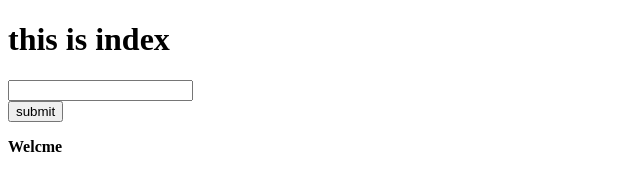
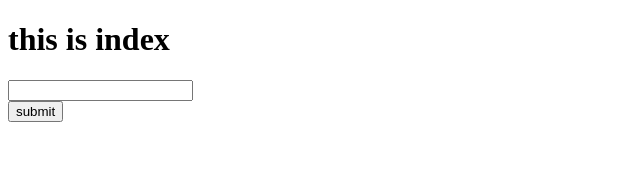
Before and after one commit to vaishnavirashinkar14/my-first-repo, a plain HTML site: page index.html in a window 1280 px wide. Shown: the full height of the page, 0-640 px from the left. Drawn offline with Linux system fonts and the light colour scheme.

Commit message:
wecme msg delete

```diff
--- a/index.html
+++ b/index.html
@@ -9,6 +9,5 @@
             <input type="text" name="t1"><br />
             <input type="submit" value="submit">
         </form>
-        <p><b>Welcme</b></p>
     </body>
 </html>
```
